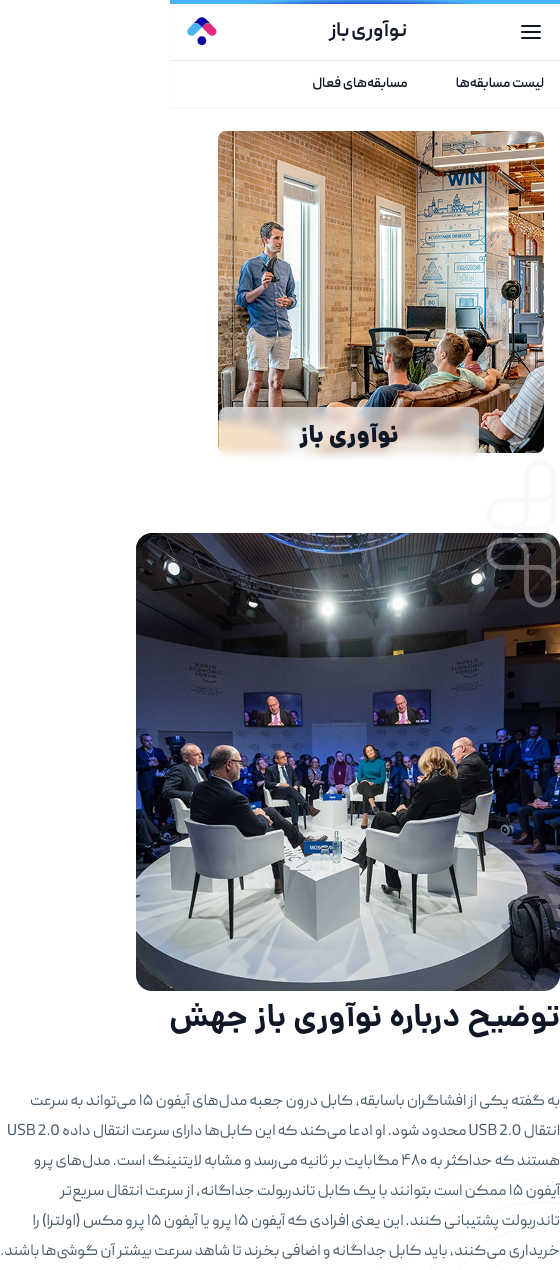
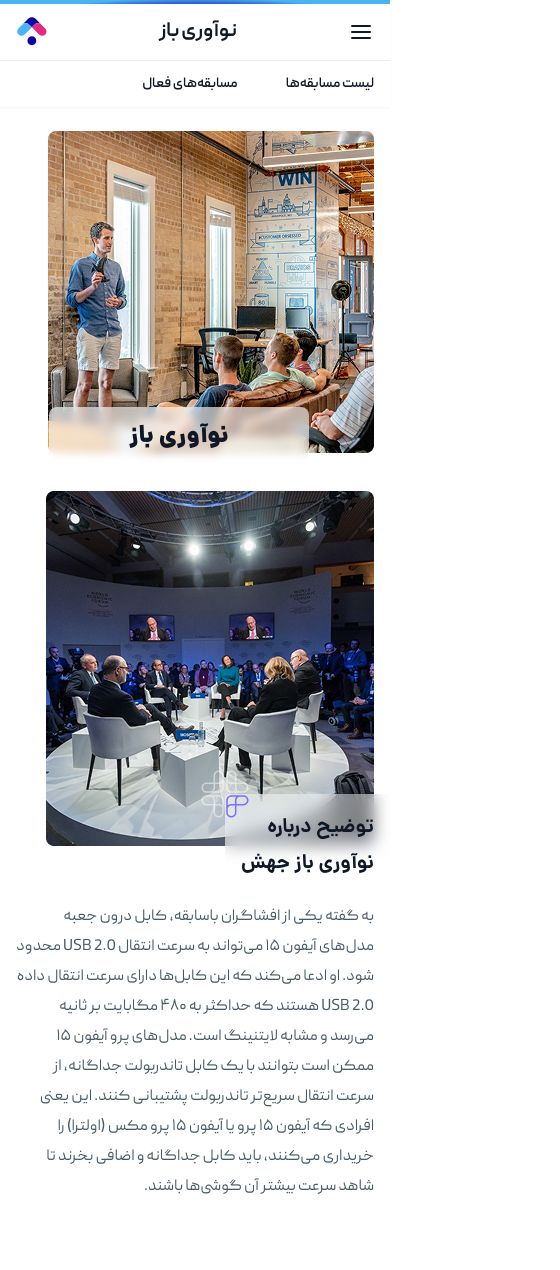
Before and after one commit to Amir-mortezaei/project, a website: page src/index.html in a window 390 px wide. Shown: the top 1270 px of the page, 560 px wide, since content can reach past the window. Drawn offline with Linux system fonts and the light colour scheme.

Commit message:
fix section responsive in main

```diff
--- a/src/index.html
+++ b/src/index.html
@@ -139,7 +139,6 @@
             </div>
         </div>
         <div class="pb-[11.375rem] mx-auto container-custom pt-[9.375rem] relative hidden lg:block">
-
             <img class="absolute top-[0px] -left-[120px] w-[898px]" src="../public/image/png/logo-pattern.png" alt="logo pattern">
             <div class="flex flex-row justify-between items-center">
                 <div class="flex flex-col gap-12 justify-center">
@@ -169,7 +168,7 @@
                 </div>
             </div>
         </div>
-        <div class="pb-[6.5rem] pt-20">
+        <div class="pb-[6.5rem] pt-20 hidden lg:block">
             <div class="grid lg:grid-cols-2 mx-auto container-custom items-center">
                 <div class="relative">
                     <img src="../public/image/png/image.png" alt="image">
@@ -185,7 +184,7 @@
                 </div>
             </div>
         </div>
-        <div class="mx-auto container-custom pt-[6.5rem] pb-16">
+        <div class="mx-auto container-custom pt-[6.5rem] pb-16 hidden lg:block">
             <div class="flex flex-col gap-12 lg:px-56 relative">
                 <img class="absolute -top-[322px] -right-[175px] -z-30" src="../public/image/svg/circle-pattern.svg" alt="circle pattern">
                 <span class="text-[#101828] text-2xl font-bold font-mono">
@@ -439,7 +438,7 @@
                 </div>
             </div>
         </div>
-        <section class="pt-16.5 pb-16">
+        <section class="pt-16.5 pb-16 hidden lg:block">
             <div class="container-custom flex flex-row gap-6">
                 <img src="../public/image/svg/Group-2.svg" alt="">
                 <div class="flex flex-row gap-[6.5625rem]">
@@ -523,6 +522,24 @@
                         </div>
                     </div>
                 </div>
+            </div>
+        </section>
+        <section class="lg:hidden block">
+            <div class="pb-14 px-4 pt-9.5 relative">
+                <img src="../public/image/png/image-mobile.png" alt="image">
+                <div class="bg-[#FFFFFF7A] rounded backdrop-blur-sm p-4 bottom-1 right-0 absolute">
+                    <div class="relative">
+                        <span class="text-xl text-[#101828] leading-9 font-bold font-mono">
+                            توضیح درباره<br/> نوآوری باز جهش
+                        </span>
+                    </div>
+                    <img class="absolute -left-8 -top-8" src="../public/image/svg/Group-mobile.svg" alt="jahesh logo">
+                </div>
+            </div>
+            <div class="px-4">
+                <p class="text-[#475A67] text-base font-normal leading-7.5">
+                    به گفته یکی از افشاگران باسابقه، کابل درون جعبه مدل‌های آیفون ۱۵ می‌تواند به سرعت انتقال USB 2.0 محدود شود. او ادعا می‌کند که این کابل‌ها دارای سرعت انتقال داده USB 2.0 هستند که حداکثر به ۴۸۰ مگابایت بر ثانیه می‌رسد و مشابه لایتنینگ است. مدل‌های پرو آیفون ۱۵ ممکن است بتوانند با یک کابل تاندربولت جداگانه، از سرعت انتقال سریع‌تر تاندربولت پشتیبانی کنند. این یعنی افرادی که آیفون ۱۵ پرو یا آیفون ۱۵ پرو مکس (اولترا) را خریداری می‌کنند، باید کابل جداگانه و اضافی بخرند تا شاهد سرعت بیشتر آن گوشی‌ها باشند.
+                </p>
             </div>
         </section>
         <section class="block lg:hidden">
```
Also changed, not shown: public/image/png/image-mobile.png (added), src/output.css.
